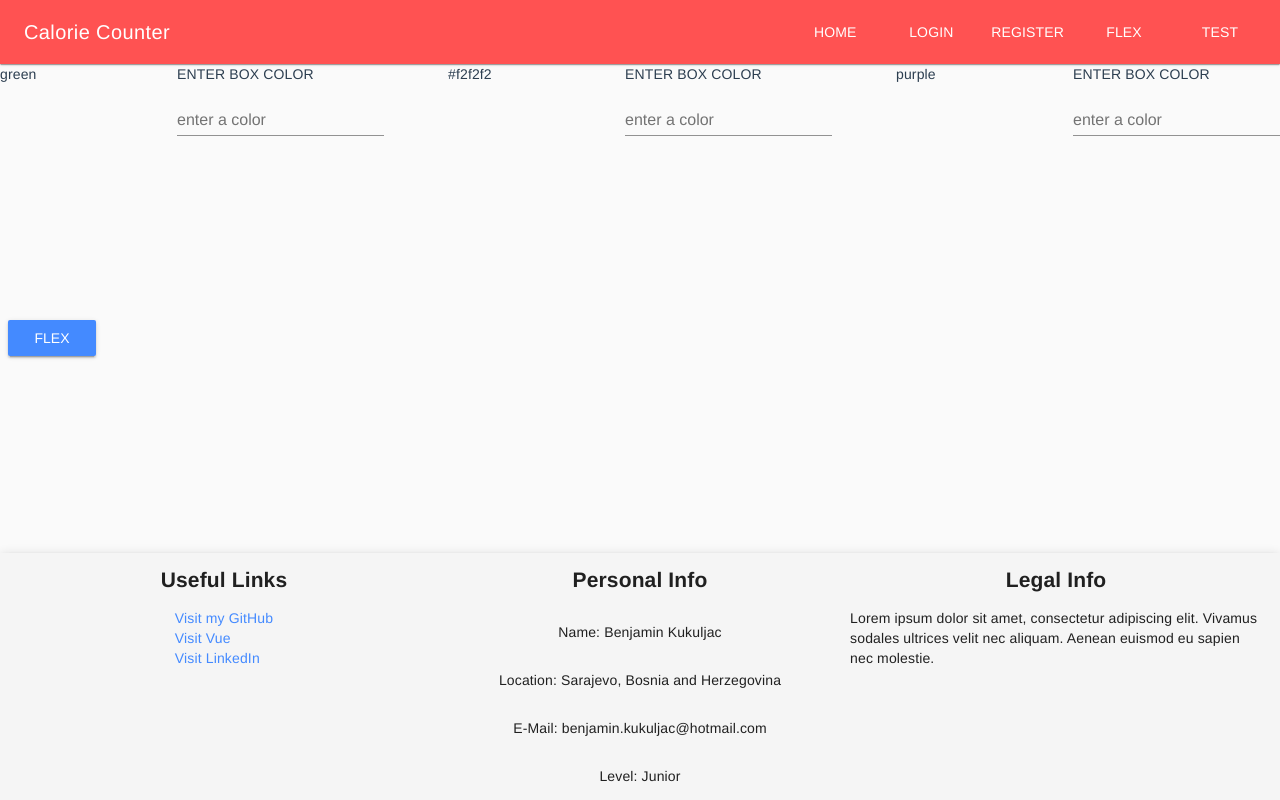
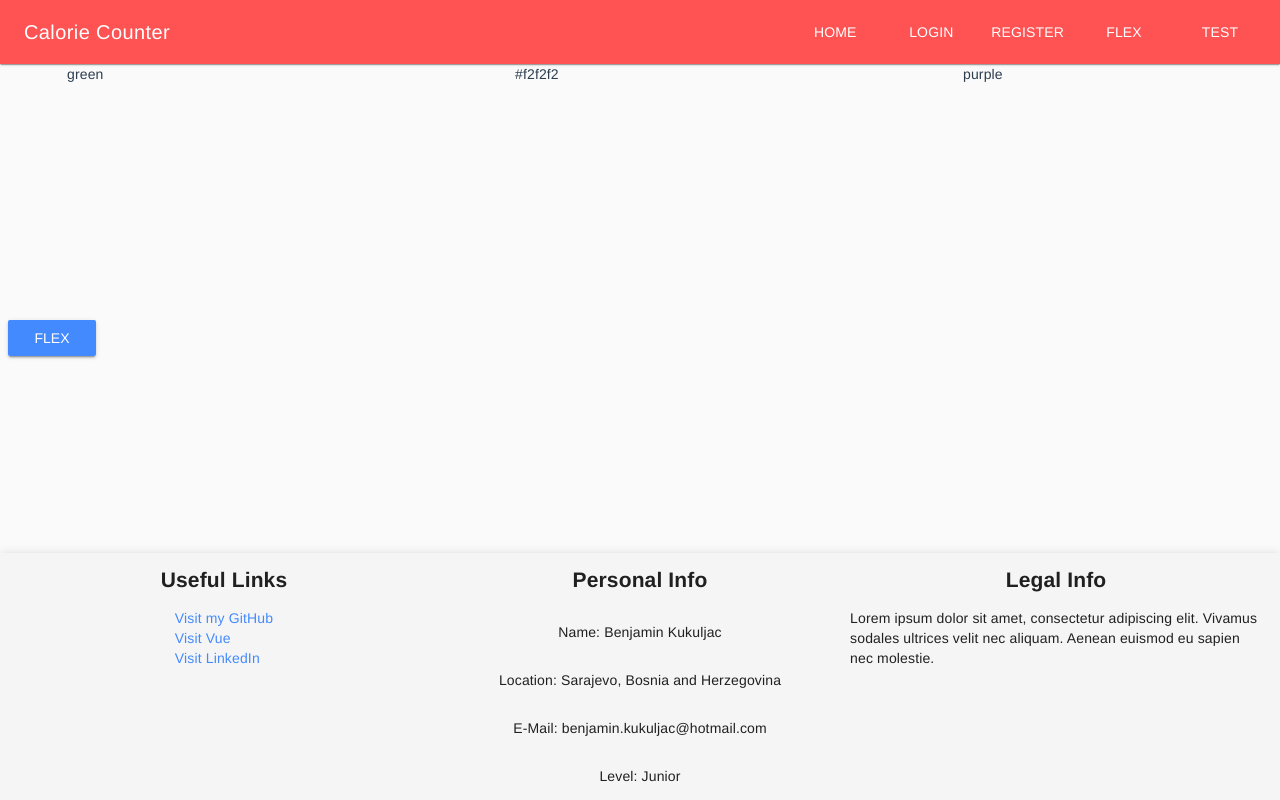
Before and after one commit to EmirSil/calorie-counter, a Vue app in the folder caloriecounter/: page /flex in a window 1280 px wide. Built offline with nearby package versions, Linux system fonts and the light colour scheme.

Commit message:
Remove errors

```diff
--- a/caloriecounter/src/components/ColorBox.vue
+++ b/caloriecounter/src/components/ColorBox.vue
@@ -1,16 +1,13 @@
 <template>
     <div class="boxplay">
-			<div id="colorbox" :class="{'red-border':hasBorder}" :style="'background-color: ' + message" @click="toggleBorder">{{boxColor}}</div>
-            <input-component @colorChanged="message=$event"> {{message}}</input-component>
+			<div id="colorbox" :class="{'red-border':hasBorder}" :style="'background-color: ' + boxColored" @click="toggleBorder">{{boxColor}}</div>
+
     </div>
 </template>
 
 <script>
-import InputComponent from "./InputComponent"
+
 export default {
-    components: {
-        InputComponent
-    },
 
     props: [
         "boxColor",
@@ -19,8 +16,7 @@ export default {
     data () {
         return {
             hasBorder: false,
-            colToggle: '',
-            message: '',
+            boxColored: ''
 
         }
     },
--- a/caloriecounter/src/components/MagicCircle.vue
+++ b/caloriecounter/src/components/MagicCircle.vue
@@ -14,7 +14,7 @@ export default {
     data() {
         return {
             hover: false,
-            coloring: "#fff",
+            colored: "#fff",
             showing: 'true',
         }
     },
--- a/caloriecounter/src/pages/Flex/index.vue
+++ b/caloriecounter/src/pages/Flex/index.vue
@@ -1,9 +1,9 @@
 <template>
     <div>
         <div class="parent-div">
-            <color-box :boxColor="yellow"></color-box>
-            <color-box :boxColor="green"></color-box>
-            <color-box :boxColor="black"></color-box>
+            <color-box :boxColor="yellow" @onBorderToggle="boxHasBorder=$event"></color-box>
+            <color-box :boxColor="green" @onBorderToggle="boxHasBorder=$event"></color-box>
+            <color-box :boxColor="black" @onBorderToggle="boxHasBorder=$event"></color-box>
 
         </div>
         <modal-box modalName="flex"></modal-box> <!--OVDJE PROPERTY saljemo kao string A U HOME SALJEMO PREKO DATA-->
@@ -23,6 +23,7 @@ export default {
             yellow: "green",
             green: "#f2f2f2",
             black: "purple",
+            boxHasBorder: false,
         }
     }
 
--- a/caloriecounter/src/pages/Home/index.vue
+++ b/caloriecounter/src/pages/Home/index.vue
@@ -8,7 +8,6 @@
             <color-box :msg="color" @onBorderToggle="boxHasBorder=$event"></color-box>
             <modal-box :modalName="home"></modal-box>
             <add-calories></add-calories>
-            <color-box  :msg="color" @messageChanged="color=$event" >{{ message }}</color-box>
 
         </div>
     </div>
@@ -48,7 +47,7 @@
 				color: "",
                 boxHasBorder: false,
                 home: "Home",
-                message: ''
+
             }
         },
 
--- a/caloriecounter/src/pages/Test/index.vue
+++ b/caloriecounter/src/pages/Test/index.vue
@@ -22,7 +22,8 @@
 
             </div>
             <div class="content">
-                <color-box></color-box>
+                <color-box :style="'background-color: ' + message2" @onBorderToggle="boxHasBorder=$event"></color-box>
+                <input-component @colorChanged="message2=$event"> {{message2}}</input-component>
 
             </div>
             <div class="content">
@@ -40,6 +41,7 @@ import AddCalories from "../Home/AddCalories"
 import MagicCircle from "../../components/MagicCircle"
 import Reactive from "./Reactive"
 import ColorBox from "../../components/ColorBox"
+import InputComponent from "../../components/InputComponent"
 
 export default {
     components: {
@@ -49,6 +51,7 @@ export default {
         MagicCircle,
         Reactive,
         ColorBox,
+        InputComponent
     },
 
     data() {
@@ -58,18 +61,16 @@ export default {
             ime: "Test",
             changeColor: "blue",
             showOption: '',
-            message: '',
+            message2: '',
+            boxHasBorder: false,
+            boxColor: '',
+            inputCalories: '',
 
         }
     },
-    methods: {
-        toggleColor() {
-            this.$root.$emit("colorToggle", this.message);
-        }
-    },
-    props: [
-        "differentColor",
-    ]
+
+
+
 }
 </script>
 
```
